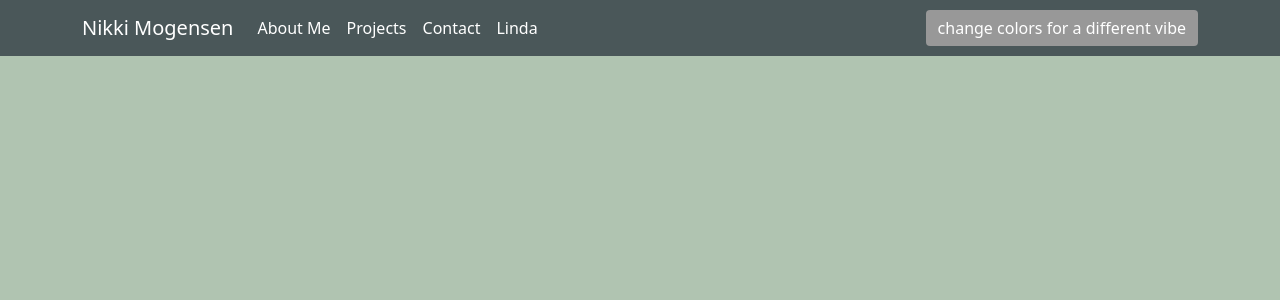
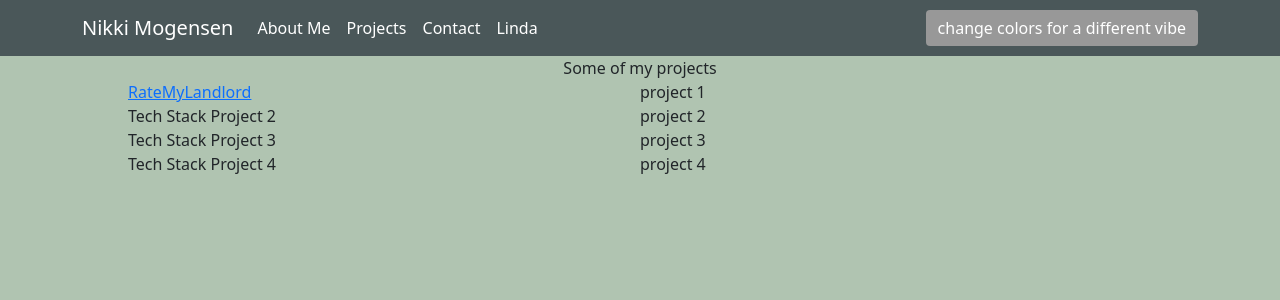
Before and after one commit to nikkimog/my-portfolio, a React (Create React App) app: page /projects in a window 1280 px wide. Shown: the top 300 px of the page. Built offline with nearby package versions, Linux system fonts and the light colour scheme.

Commit message:
beginning portfolio page

```diff
--- a/src/App.js
+++ b/src/App.js
@@ -4,6 +4,7 @@ import Navibar from "./components/Navibar";
 import { Route } from "react-router-dom";
 import Linda from "./pages/Linda";
 import Home from "./pages/Home";
+import Projects from "./pages/Projects";
 
 function App() {
 	return (
@@ -12,6 +13,7 @@ function App() {
 			<div id="app">
 				<Route exact path="/Linda" component={Linda} />
 				<Route exact path="/" component={Home} />
+				<Route exact path="/projects" component={Projects} />
 				{/* <div className="App">
 				<header className="App-header">
 					<img src={logo} className="App-logo" alt="logo" />
--- a/src/App.scss
+++ b/src/App.scss
@@ -158,3 +158,12 @@ img {
 	margin: 20px 0 0;
 	color: #fff;
 }
+
+// projects page styling
+
+.projectsGrid {
+	display: grid;
+	margin: 0 auto;
+	width: 80%;
+	grid-template-columns: 1fr 1fr;
+}
--- /dev/null
+++ b/src/pages/Projects.js
@@ -0,0 +1,26 @@
+import React from "react";
+// import { Button } from "react-bootstrap";
+
+class Projects extends React.Component {
+	render() {
+		return (
+			<div>
+				<div className="text-center">Some of my projects</div>
+				<div class="projectsGrid">
+					<div>
+						<a href="https://ratemy-landlord.herokuapp.com/">RateMyLandlord</a>
+					</div>
+					<div>project 1</div>
+					<div>Tech Stack Project 2</div>
+					<div>project 2</div>
+					<div>Tech Stack Project 3</div>
+					<div> project 3</div>
+					<div>Tech Stack Project 4</div>
+					<div>project 4</div>
+				</div>
+			</div>
+		);
+	}
+}
+
+export default Projects;
```
